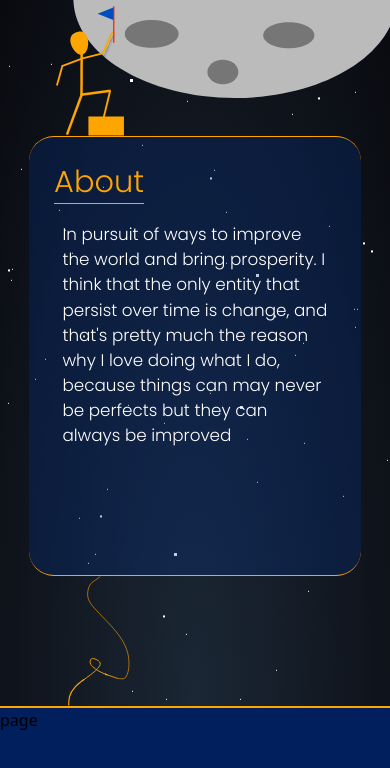
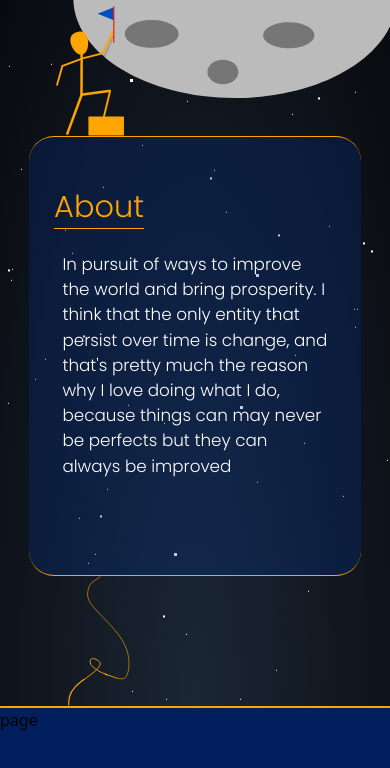
Before and after one commit to AlanTyping/Personal-website, a Next.js app: page / in a window 390 px wide. Shown: the top 768 px of the page. Built offline with nearby package versions, Linux system fonts and the light colour scheme.

Commit message:
mobile presentation

```diff
--- a/app/presentation/page.tsx
+++ b/app/presentation/page.tsx
@@ -17,17 +17,25 @@ const poppins = Poppins({
 })
 
 export default function Presentation() {
-  const [animationState, setAnimationState] = useState("animation-off");
+  const [animationState, setAnimationState] = useState(false);
   const [secondAnimationState, setSecondAnimationState] = useState(false);
 
   useEffect(() => {
     setTimeout(() => {
-      setAnimationState("animation-on");
+      setAnimationState(true);
     }, 700);
     setTimeout(() => {
       setSecondAnimationState(true);
-    }, 2200);
+    }, 1400);
   }, []);
+
+  const container = {
+    hidden: { opacity: 0, height: 0 },
+    visible: {
+      opacity: 1,
+      height: 500
+    }
+  }
 
 
   return (
@@ -45,9 +53,17 @@ export default function Presentation() {
           <Image id="persona-svg" className="z-[1] h-[130px] w-auto mr-[210px]" src={Persona} alt="persona-svg" />
         </div>
 
-        <div id={`${animationState}`} className="w-full flex flex-col items-center">
+        <motion.div
+          initial="hidden"
+          transition={{ duration: 1 }}
+          animate={animationState ? "visible" : "hidden"}
+          exit={{ opacity: 0 }}
+          variants={container}
+          id={`${animationState}`}
 
-          <div className="bg-[rgba(0,52,154,0.25)] h-full w-[85%] rounded-[25px] border-b-[1px] border-t-[1px] border-[#ffa500] hidden">
+          className="w-full h-[400px] flex flex-col items-center">
+
+          <div className="bg-[rgba(0,52,154,0.25)] h-full w-[85%] rounded-[25px] border-b-[1px] border-t-[1px] border-[#ffa500]">
 
             <div className={secondAnimationState ? "relative h-full w-full flex flex-col items-center text-white" : "hidden"}>
               {secondAnimationState &&
@@ -56,15 +72,15 @@ export default function Presentation() {
                     initial={{ x: -100, opacity: 0 }}
                     animate={{ x: 0, scale: 1, opacity: 1 }}
                     transition={{ duration: 0.2 }}
-                    className={"w-[85%] mt-[2%] h-[75px] flex justify-start items-center"}>
-                    <h2 id="presentation-title" className={"text-[1.9rem] text-[#ffa500] border-b-[1px] border-[#ffa500] h-[60%]"}>About</h2>
+                    className={"w-[85%] mt-8 h-[75px] flex justify-start items-center"}>
+                    <h2 className={"text-[1.9rem] text-[#ffa500] border-b-[1px] border-[#ffa500] h-[60%]"}>About</h2>
                   </motion.div>
 
                   <motion.p
                     initial={{ x: -100, opacity: 0 }}
                     animate={{ x: 0, scale: 1, opacity: 1 }}
                     transition={{ duration: 0.3 }}
-                    id="presentation-text" className={"w-[80%] mt-[1%] text-[1.05rem]"}>
+                    id="presentation-text" className={"w-[80%] mt-2 text-[1.05rem]"}>
                     In pursuit of ways to improve the world and bring prosperity.
                     I think that the only entity that persist over time is change, and that&apos;s pretty
                     much the reason why I love doing what I do, because things can may never be perfects
@@ -77,7 +93,7 @@ export default function Presentation() {
             </div>
 
           </div>
-        </div>
+        </motion.div>
 
         <div id="svg-presentation-container" className="w-full flex justify-center">
 
--- a/app/presentation/presentation.css
+++ b/app/presentation/presentation.css
@@ -12,19 +12,10 @@
     }
 }
 
-::selection { /* Cambia este valor al color que desees */
-    color: orange; /* Cambia este valor al color del texto deseado */
-  }
-
-#animation-on {
-    height: 500px;
-    transition: height 1.5s;
-    transition-timing-function: ease-in-out;
-}
-
-#animation-on div{
-    display: flex;
-    align-items: center;
+::selection {
+    /* Cambia este valor al color que desees */
+    color: orange;
+    /* Cambia este valor al color del texto deseado */
 }
 
 #second-animation-on {
```
